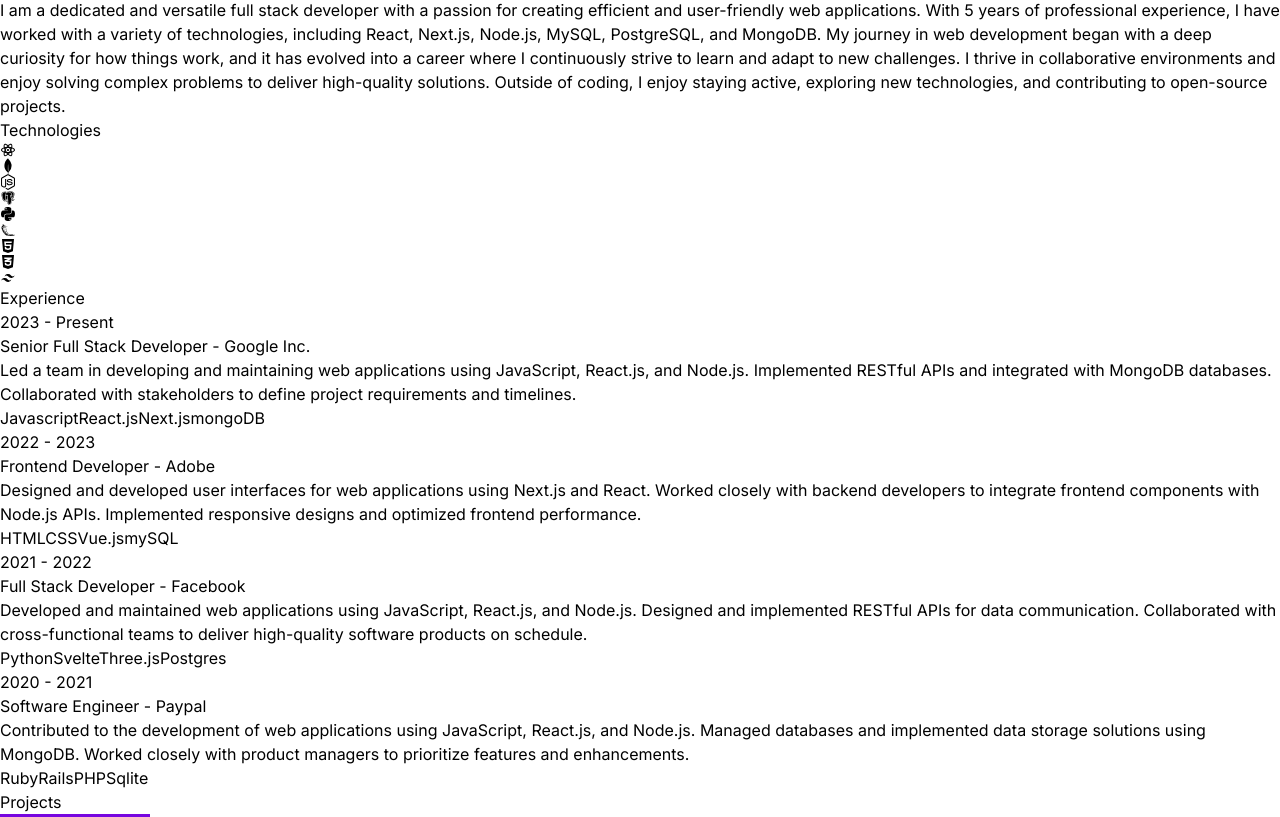
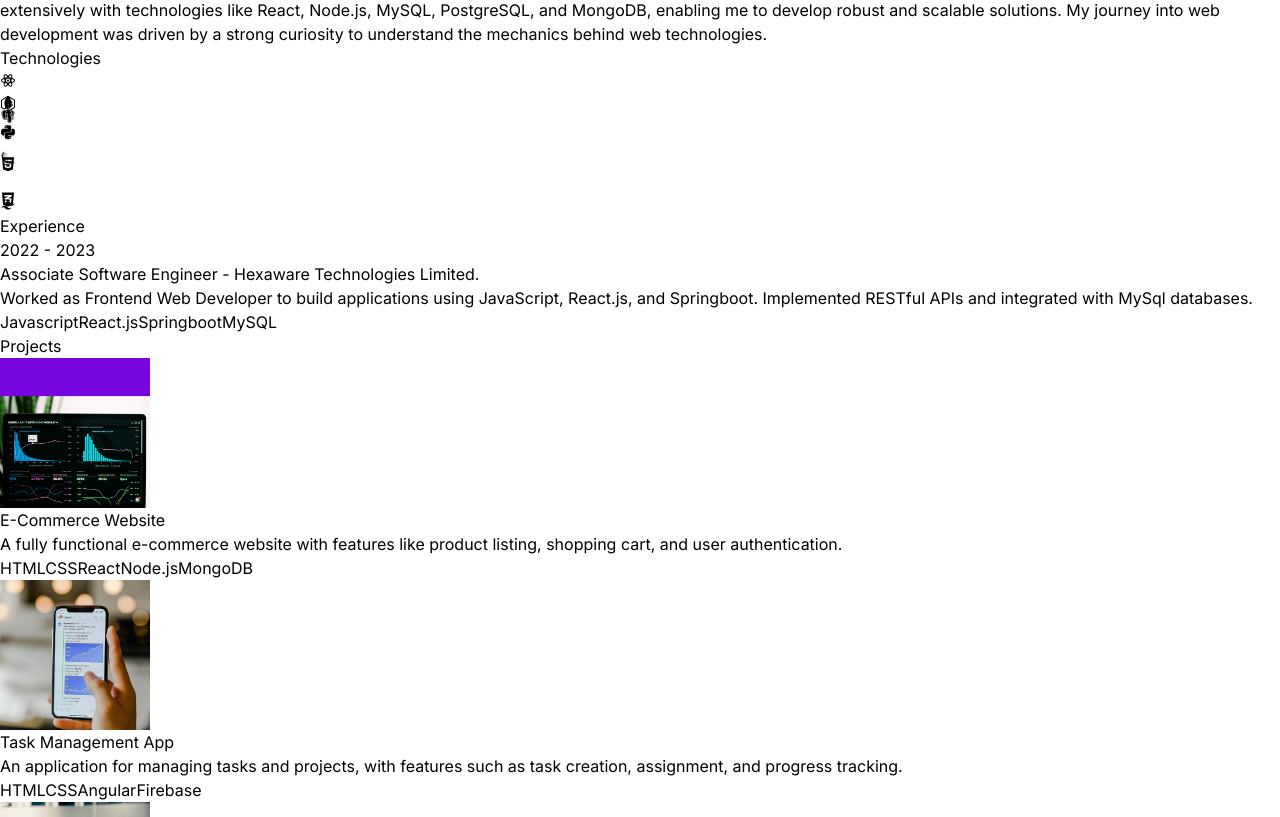
Before and after one commit to saicharan293/Portfolio, a React (Vite) app: page / in a window 1280 px wide. Shown: the part 1280-2097 px from the top of the page. Built offline with nearby package versions, Linux system fonts and the light colour scheme.

Commit message:
Changes are done

```diff
--- a/package.json
+++ b/package.json
@@ -10,6 +10,7 @@
     "preview": "vite preview"
   },
   "dependencies": {
+    "framer-motion": "^11.11.17",
     "react": "^18.3.1",
     "react-dom": "^18.3.1",
     "react-icons": "^5.3.0"
--- a/src/components/About.jsx
+++ b/src/components/About.jsx
@@ -1,6 +1,7 @@
 import React from 'react'
 import aboutImg from '../assets/about.jpg'
 import { ABOUT_TEXT } from '../constants'
+import {motion} from 'framer-motion'
 
 const About = () => {
   return (
@@ -9,16 +10,24 @@ const About = () => {
             <span className="text-neutral-500"> Me</span>
         </h2>
         <div className="flex flex-wrap">
-            <div className="w-ful lg:w-1/2 lg:p-8">
+            <motion.div
+                whileInView={{opacity:1, x:0}}
+                initial={{opacity: 0, x: -100}}
+                transition={{duration: 0.5}}
+                className="w-ful lg:w-1/2 lg:p-8">
                 <div className="flex items-center justify-center">
                     <img className='rounded' src={aboutImg} alt="" />
                 </div>
-            </div>
-                <div className="w-full lg:w-1/2">
+            </motion.div>
+                <motion.div
+                    whileInView={{opacity: 1, x: 0}}
+                    initial={{opacity: 0, x: 100}}
+                    transition={{duration: 0.5}}
+                    className="w-full lg:w-1/2">
                     <div className="flex justify-center lg:justify-start">
                         <p className='my-2 max-w-xl py-6'>{ABOUT_TEXT}</p>
                     </div>
-                </div>
+                </motion.div>
         </div>
     </div>
   )
--- a/src/components/Experience.jsx
+++ b/src/components/Experience.jsx
@@ -1,17 +1,30 @@
 import React from 'react'
 import { EXPERIENCES } from '../constants'
+import {motion} from 'framer-motion'
 
 const Experience = () => {
   return (
     <div className='border-b border-neutral-900 pb-4'>
-        <h1 className="my-20 text-center text-4xl">Experience</h1>
+        <motion.h1
+            whileInView={{opacity: 1, y: 0}}
+            initial={{ opacity: 0,y: -100}}
+            transition={{duration:0.5}}
+            className="my-20 text-center text-4xl">Experience</motion.h1>
         <div>
             {EXPERIENCES.map((experience, idx)=>(
                 <div key={idx} className='mb-8 flex flex-wrap lg:justify-center'>
-                    <div className="w-full lg:w-1/4">
+                    <motion.div
+                        whileInView={{opacity: 1, x: 0}}
+                        initial={{opacity: 0, x: -100}}
+                        transition={{duration: 1}}
+                        className="w-full lg:w-1/4">
                         <p className='mb-2 text-sm text-neutral-400'>{experience.year}</p>
-                    </div>
-                    <div className="w-full max-w-xl lg:w-3/4">
+                    </motion.div>
+                    <motion.div
+                        whileInView={{opacity: 1, x: 0}}
+                        initial={{opacity: 0, x: 100}}
+                        transition={{duration: 1}}
+                        className="w-full max-w-xl lg:w-3/4">
                         <h6 className="mb-2 font-semibold">{experience.role} - {" "}
                             <span className='text-sm text-purple-100'>{experience.company}</span>
                         </h6>
@@ -19,7 +32,7 @@ const Experience = () => {
                         {experience.technologies.map((tech,idx)=>(
                             <span key={idx} className='mr-2 mt-4 rounded bg-neutral-900 px-2 text-sm font-medium text-purple-800'>{tech}</span>
                         ))}
-                    </div>
+                    </motion.div>
                 </div>
             ))}
         </div>
--- a/src/components/Hero.jsx
+++ b/src/components/Hero.jsx
@@ -1,6 +1,17 @@
 import React from 'react'
 import {HERO_CONTENT} from '../constants'
 import profiePic from '../assets/kevinRushProfile.png'
+import {motion} from 'framer-motion'
+
+const container = (delay)=>({
+  hidden:{x:-100, opacity:0},
+  visible: {
+    x: 0,
+    opacity: 1,
+    transition: { duration: 0.5, delay: delay}
+  }
+
+})
 
 const Hero = () => {
   return (
@@ -8,14 +19,30 @@ const Hero = () => {
         <div className="flex flex-wrap">
             <div className="w-full lg:w-1/2">
                 <div className="flex flex-col items-center lg:items-start">
-                    <h1 className='pb-16 text-6xl font-thin tracking-tight lg:mt-16 lg:text-8xl'>Sai Charan</h1>
-                    <span className="bg-gradient-to-r from-pink-300 via-slate-500 to-purple-500 bg-clip-text text-3xl tracking-tight text-transparent">Full Stack Developer</span>
-                    <p className='my-2 max-w-xl py-6 font-light tracking-tighter'>{HERO_CONTENT}</p>
+                    <motion.h1
+                      variants={container(0)}
+                      initial='hidden'
+                      animate='visible'
+                      className='pb-16 text-6xl font-thin tracking-tight lg:mt-16 lg:text-8xl'>Sai Charan</motion.h1>
+                    <motion.span
+                      variants={container(0.5)}
+                      initial='hidden'
+                      animate='visible'
+                      className="bg-gradient-to-r from-pink-300 via-slate-500 to-purple-500 bg-clip-text text-3xl tracking-tight text-transparent">Full Stack Developer</motion.span>
+                    <motion.p
+                      variants={container(1)}
+                      initial='hidden'
+                      animate='visible'
+                      className='my-2 max-w-xl py-6 font-light tracking-tighter'>{HERO_CONTENT}</motion.p>
                 </div>
             </div>
             <div className="w-full lg:w-1/2 lg:p-8">
               <div className="flex justify-center">
-                <img src={profiePic} alt="Sai Charan" />
+                <motion.img
+                  initial={{x:100, opacity:0}}
+                  animate={{x:0, opacity:1}}
+                  transition={{duration: 1, delay: 1.2}}
+                  src={profiePic} alt="Sai Charan" />
               </div>
             </div>
         </div>
--- a/src/components/Technologies.jsx
+++ b/src/components/Technologies.jsx
@@ -3,40 +3,98 @@ import { BiLogoFlask, BiLogoPostgresql, BiLogoTailwindCss } from 'react-icons/bi
 import { FaCss3Alt, FaHtml5, FaNodeJs, FaPython } from 'react-icons/fa'
 import { RiReactjsLine } from 'react-icons/ri'
 import { SiMongodb } from 'react-icons/si'
+import {animate, motion} from 'framer-motion'
+
+const iconVariants=(duration)=>({
+    initial: {y: -10},
+    animate:{
+        y: [10, -10],
+        transition: {
+            duration: duration,
+            ease: 'linear',
+            repeat: Infinity,
+            repeatType: "reverse"
+        }
+    }
+})
 
 const Technologies = () => {
   return (
     <div className='border-b border-neutral-800 pb-24'>
-        <h2 className='my-20 text-center text-4xl'>Technologies</h2>
-        <div className="flex flex-wrap items-center justify-center gap-4">
-            <div className="rounded-2xl border-4 border-neutral-800 p-4">
+        <motion.h2
+            whileInView={{opacity: 1, y: 0}}
+            initial={{opacity: 0, y: -100}}
+            transition={{ duration: 1.5 }}
+            className='my-20 text-center text-4xl'>Technologies</motion.h2>
+        <motion.div
+            whileInView={{opacity: 1, x: 0}}
+            initial={{opacity: 0, x: -100}}
+            transition={{duration: 1.5}}
+            className="flex flex-wrap items-center justify-center gap-4">
+            <motion.div
+                variants={iconVariants(2.5)}
+                initial="initial"
+                animate="animate"
+                className="rounded-2xl border-4 border-neutral-800 p-4">
                 <RiReactjsLine className='text-7xl text-cyan-400'/>
-            </div>
-            <div className="rounded-2xl border-4 border-neutral-800 p-4">
+            </motion.div>
+            <motion.div
+                variants={iconVariants(3)}
+                initial="initial"
+                animate="animate"
+                className="rounded-2xl border-4 border-neutral-800 p-4">
                 <SiMongodb className='text-7xl text-green-500'/>
-            </div>
-            <div className="rounded-2xl border-4 border-neutral-800 p-4">
+            </motion.div>
+            <motion.div
+                variants={iconVariants(5)}
+                initial="initial"
+                animate="animate"
+                className="rounded-2xl border-4 border-neutral-800 p-4">
                 <FaNodeJs className='text-7xl text-green-500'/>
-            </div>
-            <div className="rounded-2xl border-4 border-neutral-800 p-4">
+            </motion.div>
+            <motion.div
+                variants={iconVariants(2)}
+                initial="initial"
+                animate="animate"
+                className="rounded-2xl border-4 border-neutral-800 p-4">
                 <BiLogoPostgresql className='text-7xl text-sky-700'/>
-            </div>
-            <div className="rounded-2xl border-4 border-neutral-800 p-4">
+            </motion.div>
+            <motion.div
+                variants={iconVariants(6)}
+                initial="initial"
+                animate="animate"
+                className="rounded-2xl border-4 border-neutral-800 p-4">
                 <FaPython className='text-7xl text-[#3f7baa]'/>
-            </div>
-            <div className="rounded-2xl border-4 border-neutral-800 p-4">
+            </motion.div>
+            <motion.div
+                variants={iconVariants(4)}
+                initial="initial"
+                animate="animate"
+                className="rounded-2xl border-4 border-neutral-800 p-4">
                 <BiLogoFlask className='text-7xl text-gray-400'/>
-            </div>
-            <div className="rounded-2xl border-4 border-neutral-800 p-4">
+            </motion.div>
+            <motion.div
+                variants={iconVariants(6)}
+                initial="initial"
+                animate="animate"
+                className="rounded-2xl border-4 border-neutral-800 p-4">
                 <FaHtml5 className='text-7xl text-orange-600'/>
-            </div>
-            <div className="rounded-2xl border-4 border-neutral-800 p-4">
+            </motion.div>
+            <motion.div
+                variants={iconVariants(3)}
+                initial="initial"
+                animate="animate"
+                className="rounded-2xl border-4 border-neutral-800 p-4">
                 <FaCss3Alt className='text-7xl text-blue-400'/>
-            </div>
-            <div className="rounded-2xl border-4 border-neutral-800 p-4">
+            </motion.div>
+            <motion.div
+                variants={iconVariants(4)}
+                initial="initial"
+                animate="animate"
+                className="rounded-2xl border-4 border-neutral-800 p-4">
                 <BiLogoTailwindCss className='text-7xl text-blue-600'/>
-            </div>
-        </div>
+            </motion.div>
+        </motion.div>
     </div>
   )
 }
--- a/src/constants/index.js
+++ b/src/constants/index.js
@@ -3,39 +3,20 @@ import project2 from "../assets/projects/project-2.jpg";
 import project3 from "../assets/projects/project-3.jpg";
 import project4 from "../assets/projects/project-4.jpg";
 
-export const HERO_CONTENT = `I am a passionate full stack developer with a knack for crafting robust and scalable web applications. With 5 years of hands-on experience, I have honed my skills in front-end technologies like React and Next.js, as well as back-end technologies like Node.js, MySQL, PostgreSQL, and MongoDB. My goal is to leverage my expertise to create innovative solutions that drive business growth and deliver exceptional user experiences.`;
+export const HERO_CONTENT = `I am a passionate full stack developer with a knack for crafting robust and scalable web applications. I have honed my skills in front-end technologies like React , as well as back-end technologies like Node.js, Python, MySQL, PostgreSQL, and MongoDB.`;
 
-export const ABOUT_TEXT = `I am a dedicated and versatile full stack developer with a passion for creating efficient and user-friendly web applications. With 5 years of professional experience, I have worked with a variety of technologies, including React, Next.js, Node.js, MySQL, PostgreSQL, and MongoDB. My journey in web development began with a deep curiosity for how things work, and it has evolved into a career where I continuously strive to learn and adapt to new challenges. I thrive in collaborative environments and enjoy solving complex problems to deliver high-quality solutions. Outside of coding, I enjoy staying active, exploring new technologies, and contributing to open-source projects.`;
+export const ABOUT_TEXT = `I am a motivated and adaptable full stack developer with 9 months of hands-on experience building efficient and user-friendly web applications. I have worked extensively with technologies like React, Node.js, MySQL, PostgreSQL, and MongoDB, enabling me to develop robust and scalable solutions.
+My journey into web development was driven by a strong curiosity to understand the mechanics behind web technologies.`
 
 export const EXPERIENCES = [
   {
-    year: "2023 - Present",
-    role: "Senior Full Stack Developer",
-    company: "Google Inc.",
-    description: `Led a team in developing and maintaining web applications using JavaScript, React.js, and Node.js. Implemented RESTful APIs and integrated with MongoDB databases. Collaborated with stakeholders to define project requirements and timelines.`,
-    technologies: ["Javascript", "React.js", "Next.js", "mongoDB"],
+    year: "2022 - 2023",
+    role: "Associate Software Engineer",
+    company: "Hexaware Technologies Limited.",
+    description: `Worked as Frontend Web Developer to build applications using JavaScript, React.js, and Springboot. Implemented RESTful APIs and integrated with MySql databases.`,
+    technologies: ["Javascript", "React.js", "Springboot", "MySQL"],
   },
-  {
-    year: "2022 - 2023",
-    role: "Frontend Developer",
-    company: "Adobe",
-    description: `Designed and developed user interfaces for web applications using Next.js and React. Worked closely with backend developers to integrate frontend components with Node.js APIs. Implemented responsive designs and optimized frontend performance.`,
-    technologies: ["HTML", "CSS", "Vue.js", "mySQL"],
-  },
-  {
-    year: "2021 - 2022",
-    role: "Full Stack Developer",
-    company: "Facebook",
-    description: `Developed and maintained web applications using JavaScript, React.js, and Node.js. Designed and implemented RESTful APIs for data communication. Collaborated with cross-functional teams to deliver high-quality software products on schedule.`,
-    technologies: ["Python", "Svelte", "Three.js", "Postgres"],
-  },
-  {
-    year: "2020 - 2021",
-    role: "Software Engineer",
-    company: "Paypal",
-    description: `Contributed to the development of web applications using JavaScript, React.js, and Node.js. Managed databases and implemented data storage solutions using MongoDB. Worked closely with product managers to prioritize features and enhancements.`,
-    technologies: ["Ruby", "Rails", "PHP", "Sqlite"],
-  },
+
 ];
 
 export const PROJECTS = [
```
Also changed, not shown: src/components/Contact.jsx (+21 -4 lines), src/components/Projects.jsx (+18 -5 lines), 1 other file (tests, documents, lock files or other folders).
